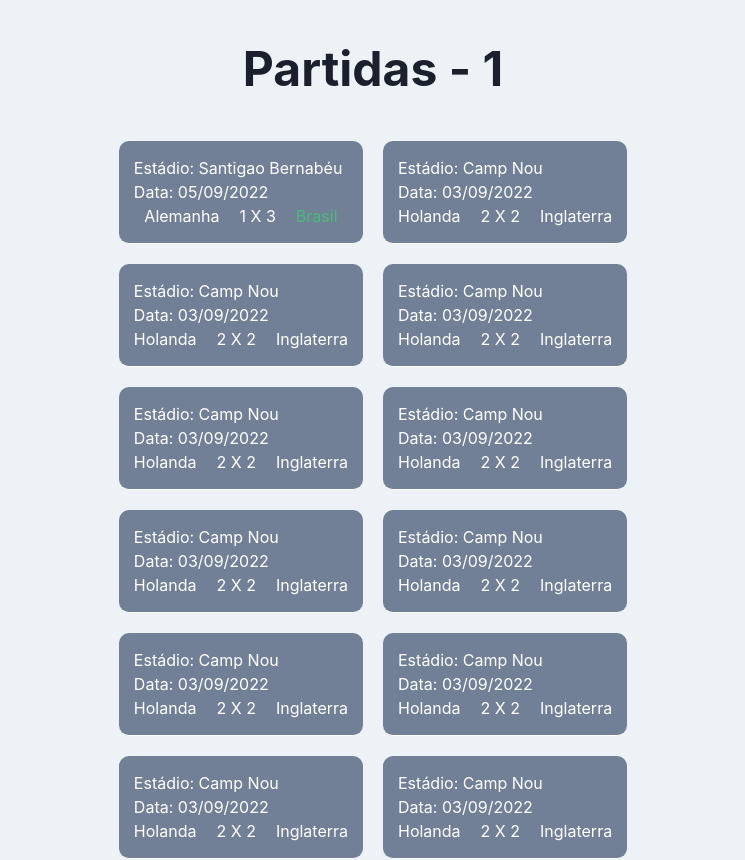
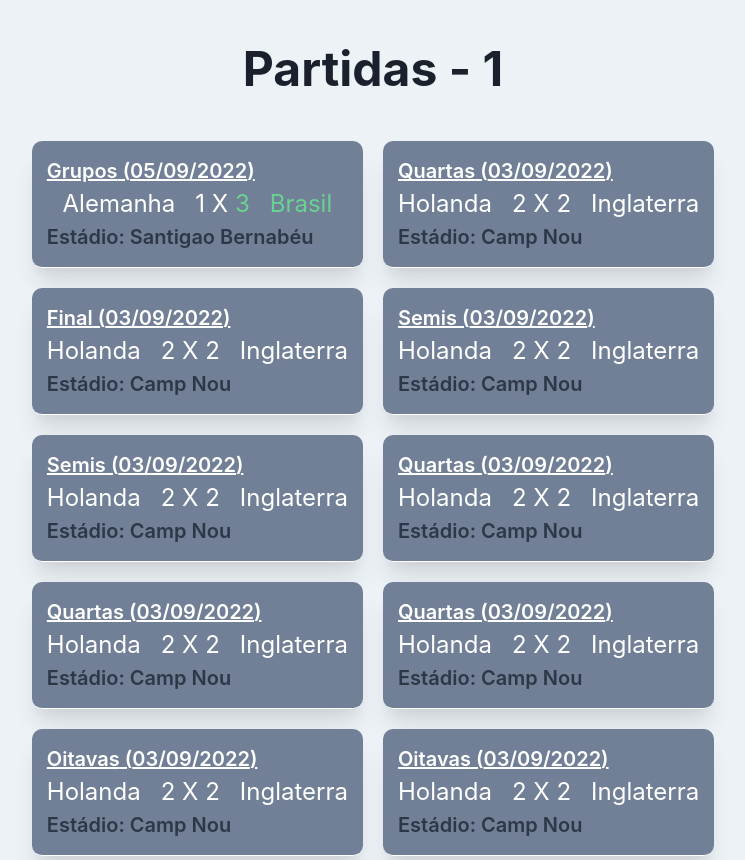
Before and after one commit to Hedg0305/copa-do-mundo, a Next.js app: page /1/matches in a window 1280 px wide. Shown: the top 860 px of the page, without its empty margins (267-1012 px from the left). Built offline with nearby package versions, Linux system fonts and the light colour scheme.

Commit message:
FIX: match card

```diff
--- a/src/components/Match/index.tsx
+++ b/src/components/Match/index.tsx
@@ -4,6 +4,7 @@ import React from "react";
 interface MatchProps {
   stadium: string;
   team1: string;
+  fase: string;
   team2: string;
   goalsTeam1: number;
   goalsTeam2: number;
@@ -13,6 +14,7 @@ interface MatchProps {
 
 const Match = ({
   stadium,
+  fase,
   team1,
   team2,
   goalsTeam1,
@@ -27,35 +29,50 @@ const Match = ({
       p='15px'
       borderRadius='10px'
       borderBottom='1px'
-      transitionDuration='0.4s'
-      _hover={{
-        boxShadow: "lg",
-        transform: "translate(2%, 2px)",
-      }}
-      key={gameDate}
+      boxShadow='xl'
+      fontSize='20px'
     >
-      <Box display='flex' justifyContent='space-between' alignItems='center'>
-        Estádio: {stadium}
-        <br />
-        Data: {gameDate}
+      <Box
+        textTransform='capitalize'
+        fontWeight='semibold'
+        textDecoration='underline'
+      >
+        {fase} ({gameDate})
       </Box>
-      <Center>
+      <Center display='flex' fontSize='24px'>
         <Box
           as='span'
-          color={winner === team1 ? "green.400" : "white"}
+          color={winner === team1 ? "green.300" : "white"}
           mr='20px'
         >
           {team1}
         </Box>
-        {goalsTeam1} X {goalsTeam2}
+        <Box>
+          <Box as='span' color={winner === team1 ? "green.300" : "white"}>
+            {goalsTeam1}
+          </Box>{" "}
+          X{" "}
+          <Box as='span' color={winner === team2 ? "green.300" : "white"}>
+            {goalsTeam2}
+          </Box>
+        </Box>
         <Box
           as='span'
-          color={winner === team2 ? "green.400" : "white"}
+          color={winner === team2 ? "green.300" : "white"}
           ml='20px'
         >
           {team2}
         </Box>
       </Center>
+      <Box
+        display='flex'
+        justifyContent='space-between'
+        alignItems='center'
+        color='gray.700'
+        fontWeight='semibold'
+      >
+        Estádio: {stadium}
+      </Box>
     </Box>
   );
 };
```
